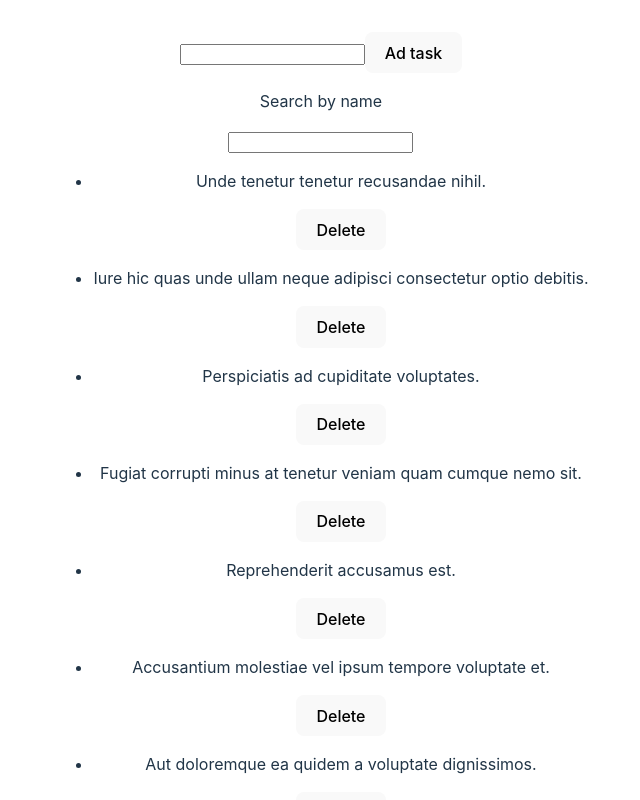
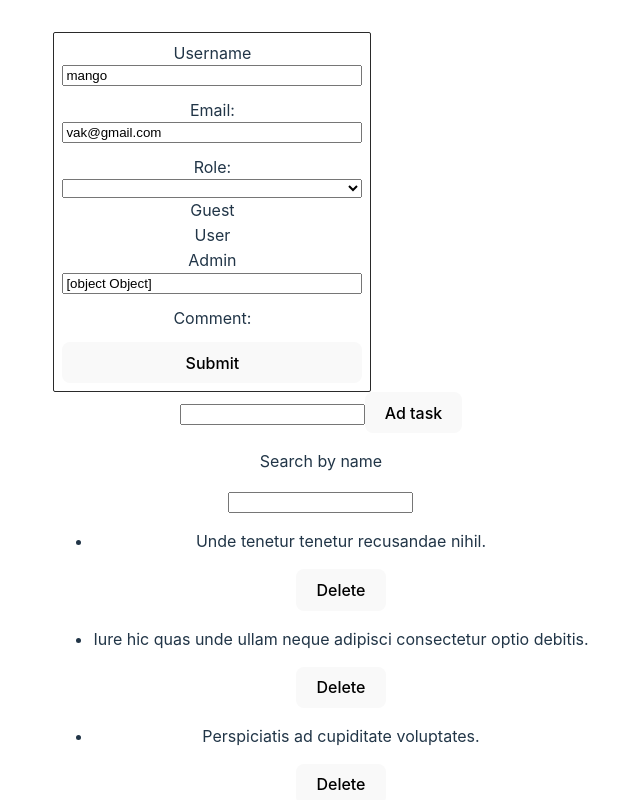
Before and after one commit to miroslavVakulenko/-goit-react-hw-03, a React (Vite) app: page / in a window 1280 px wide. Shown: the top 800 px of the page, without its empty margins (319-959 px from the left). Built offline with nearby package versions, Linux system fonts and the light colour scheme.

Commit message:
field options bug

```diff
--- a/package.json
+++ b/package.json
@@ -10,6 +10,7 @@
     "preview": "vite preview"
   },
   "dependencies": {
+    "formik": "^2.4.6",
     "react": "^18.2.0",
     "react-dom": "^18.2.0"
   },
--- a/src/App.jsx
+++ b/src/App.jsx
@@ -4,6 +4,8 @@ import initialTasks from './Tasks.json';
 import Filter from './components/Collection/Filter/Filter';
 import Form from './components/Collection/Form/Form';
 import TaskList from './components/Collection/TaskList/TaskList';
+import UserForm from './components/UserForm/UserForm';
+
 function App() {
   const [tasks, setTasks] = useState(initialTasks);
   const [filter, setFilter] = useState('');
@@ -29,6 +31,7 @@ function App() {
   return (
     <>
       <div>
+        <UserForm />
         <Form onAdd={addTask} />
         <Filter value={filter} onFilter={setFilter} />
         <TaskList tasks={visibleTasks} onDelete={deleteTask} />
--- /dev/null
+++ b/src/components/UserForm/UserForm.jsx
@@ -0,0 +1,45 @@
+import css from './UserForm.module.css';
+import { Formik, Form, Field } from 'formik';
+
+export default function UserForm({ onAdd }) {
+  const handleSubmit = () => {
+    console.log('handleSubmit!');
+  };
+  return (
+    //in inatialValues obj with, name prop = Field name , value prop we may set in obj. it updates itself, update state. Еhis is a type of controlled form "under the hood".
+    //when we submit form Formik call onSubmit
+    <Formik
+      initialValues={{
+        username: 'mango',
+        email: 'vak@gmail.com',
+        role: 'User',
+      }}
+      onSubmit={handleSubmit}
+    >
+      <Form className={css.form}>
+        <div className={css.group}>
+          <label>Username</label>
+          <Field name="username" />
+        </div>
+        <div className={css.group}>
+          <label>Email:</label>
+          <Field type="email" name="email" />
+          {/* <input type="text" name="email" required /> */}
+        </div>
+        <div className={css.group}>
+          <label>Role:</label>
+          <Field as="select" name="role" />
+          <option value="guest">Guest</option>
+          <option value="user">User</option>
+          <option value="admin">Admin</option>
+          <Field />
+        </div>
+        <div className={css.group}>
+          <label>Comment:</label>
+          {/* <input type="text" name="comment" required /> */}
+        </div>
+        <button type="submit">Submit</button>
+      </Form>
+    </Formik>
+  );
+}
--- /dev/null
+++ b/src/components/UserForm/UserForm.module.css
@@ -0,0 +1,14 @@
+.form {
+  display: flex;
+  flex-direction: column;
+  gap: 12px;
+  border: 1px solid #2a2a2a;
+  border-radius: 2px;
+  width: 300px;
+  padding: 8px;
+}
+
+.group {
+  display: flex;
+  flex-direction: column;
+}
```
Also changed, not shown: 1 other file (tests, documents, lock files or other folders).
